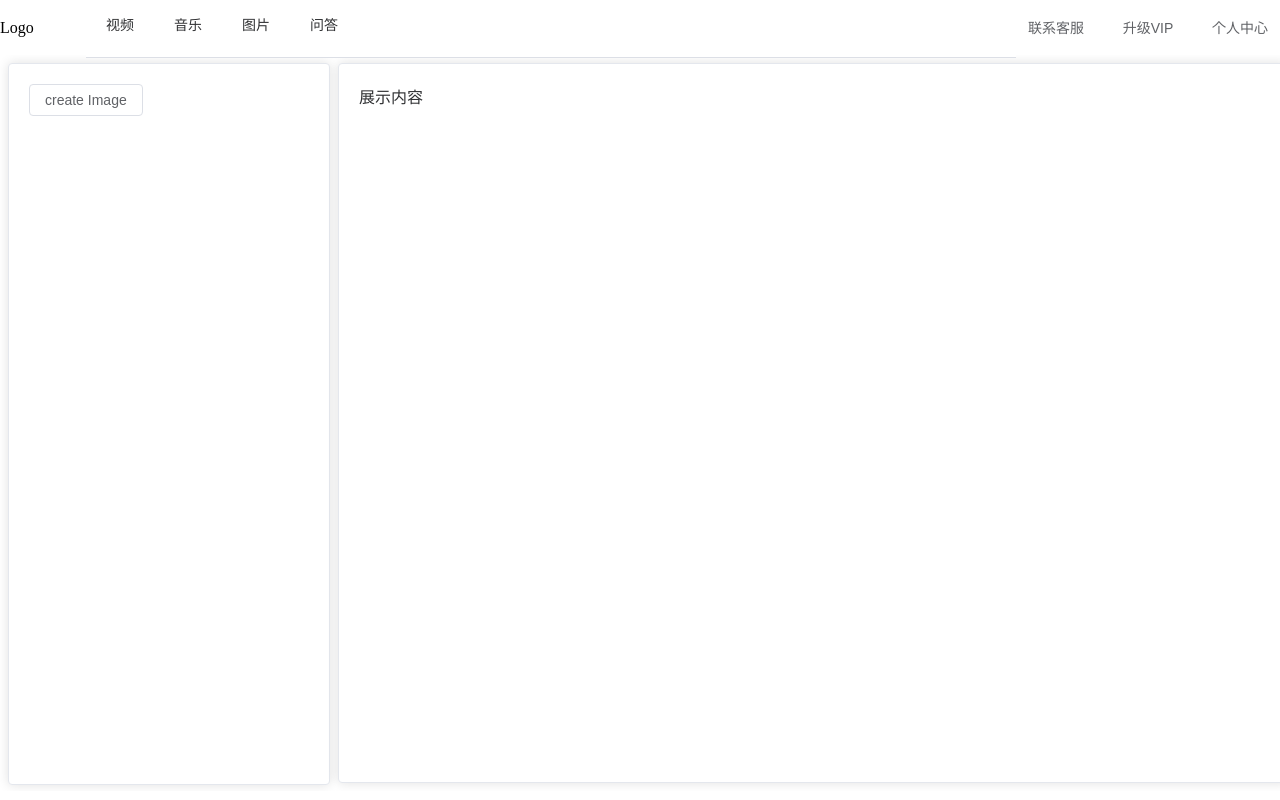
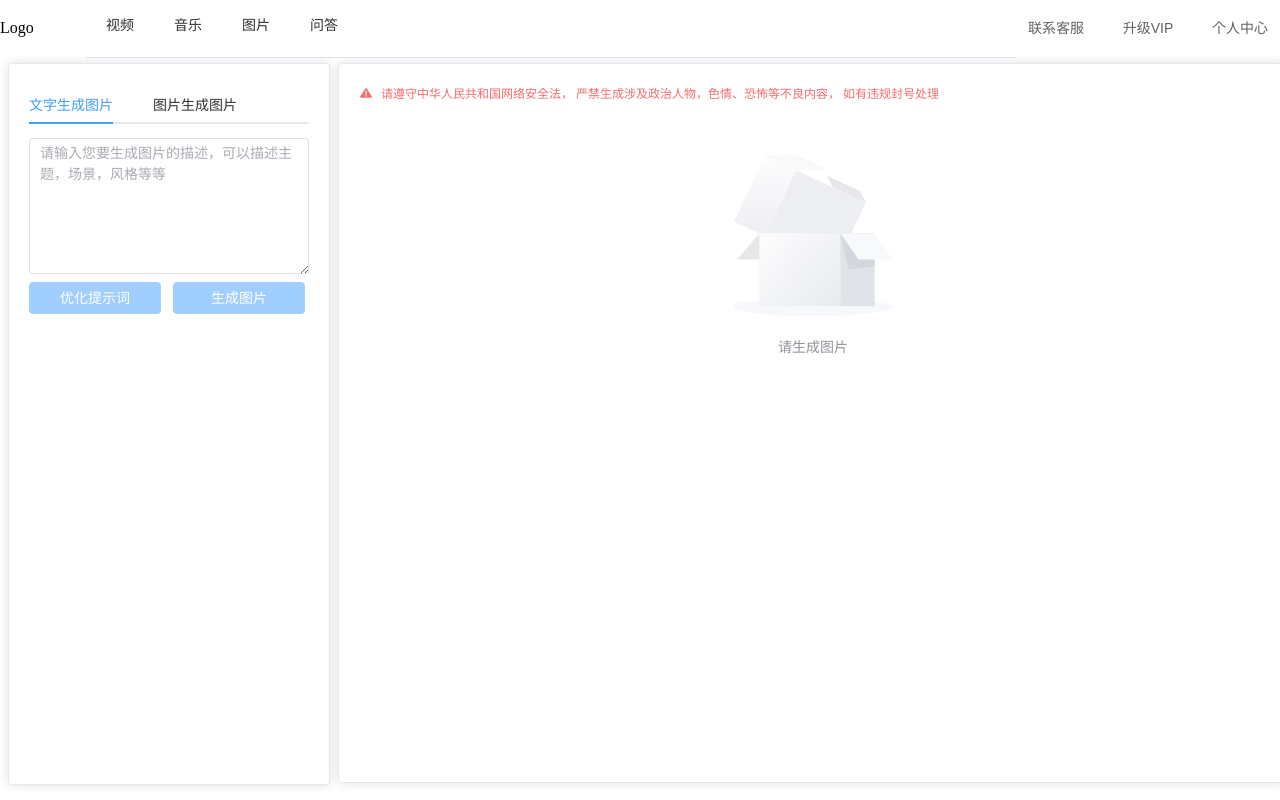
Before and after one commit to xiaojun2sheng/zhiheChat, a Vue app: page /image in a window 1280 px wide. Built offline with nearby package versions, Linux system fonts and the light colour scheme.

Commit message:
生成图片/视频 自定义语音

```diff
--- a/index.html
+++ b/index.html
@@ -4,7 +4,7 @@
     <meta charset="UTF-8" />
     <link rel="icon" type="image/svg+xml" href="/vite.svg" />
     <meta name="viewport" content="width=device-width, initial-scale=1.0" />
-    <title>Vite + Vue</title>
+    <title>chatfire</title>
   </head>
   <body>
     <div id="app"></div>
--- a/package.json
+++ b/package.json
@@ -11,6 +11,7 @@
     "deploy:dev": "vite build && node ./deploy"
   },
   "dependencies": {
+    "@element-plus/icons-vue": "^2.3.1",
     "axios": "^1.7.2",
     "chalk": "^5.3.0",
     "element-plus": "^2.7.7",
--- a/src/api/config.js
+++ b/src/api/config.js
@@ -16,7 +16,7 @@ const service = axios.create({
 });
 
 // 请求拦截器
-let token = 'sk-Y0XzWKGxJbc8oeoQC9FeC7C2E6F84452A2325d18A49d5fB6'
+let token = 'sk-94piBrPZi2DriPw23142114aFeDc4c73Bd350aA64fBd6d0d'
 service.interceptors.request.use(
   config => {
     config.headers['Authorization'] = `Bearer ${token}`;
--- a/src/commonCss/index.less
+++ b/src/commonCss/index.less
@@ -9,6 +9,7 @@
         width: 25%;
         height: 100%;
         margin-right: 8px;
+        overflow-y: auto;
     }
     .right {
         flex: 1;
--- /dev/null
+++ b/src/components/uploadImage.vue
@@ -0,0 +1,46 @@
+<template>
+    <el-upload
+        class="avatar-uploader"
+        :show-file-list="false"
+        :on-success="handleAvatarSuccess"
+        :before-upload="beforeAvatarUpload"
+    >
+        <img v-if="imageUrl" :src="imageUrl" class="avatar" />
+        <div v-else class="no_image_upload">
+            <el-icon  size="24"><Plus /></el-icon>
+            <div>只能上传jpg/png文件，且不超过10MB</div>
+        </div>
+    </el-upload>
+</template>
+<script setup>
+import { ref } from 'vue'
+
+// uploadSuccess
+
+let imageUrl = ref('')
+
+const handleAvatarSuccess = () => {
+}
+
+const beforeAvatarUpload = () => {
+}
+</script>
+
+<style scoped lang="less">
+.avatar-uploader {
+    width: 99%;
+    height: 200px;
+    display: flex;
+    align-items: center;
+    justify-content: center;
+    border: 1px dashed #606266;
+    .no_image_upload {
+        display: flex;
+        flex-direction: column;
+        align-items: center;
+        font-size: 12px;
+        line-height: 40px;
+    }
+}
+
+</style>
--- a/src/main.js
+++ b/src/main.js
@@ -4,9 +4,12 @@ import App from './App.vue'
 import router from './router'
 import ElementPlus from 'element-plus'
 import 'element-plus/dist/index.css'
+import * as ElementPlusIconsVue from '@element-plus/icons-vue'
 
 const app = createApp(App)
 app.use(router)
 app.use(ElementPlus)
-
+for (const [key, component] of Object.entries(ElementPlusIconsVue)) {
+    app.component(key, component)
+}
 app.mount('#app')
--- a/src/views/image.vue
+++ b/src/views/image.vue
@@ -3,35 +3,132 @@
 <template>
     <div class="common_page">
         <el-card class="left" shadow="always">
-            <el-button @click="createImage">create Image</el-button>
+            <el-tabs v-model="activeName">
+                <el-tab-pane label="文字生成图片" name="text">
+                    <el-input
+                        v-model="imageDesc"
+                        style="width: 100%"
+                        :maxlength="200"
+                        :autosize="{ minRows: 6, maxRows: 8 }"
+                        type="textarea"
+                        placeholder="请输入您要生成图片的描述，可以描述主题，场景，风格等等"
+                    />
+
+                    <el-button class="width_btn" @click="batterPrompt" :disabled="!imageDesc" type="primary">优化提示词</el-button>
+                    <el-button class="width_btn" @click="createImage" :disabled="!imageDesc" type="primary">生成图片</el-button>
+                </el-tab-pane>
+                <el-tab-pane label="图片生成图片" name="image">
+                    <UploadImage></UploadImage>
+                </el-tab-pane>
+            </el-tabs>
         </el-card>
-        <el-card class="right" shadow="always">
-            展示内容
-            <div v-for="item in resData" :key="item.url">
-                <img :src="item.url" />
+        <el-card
+            class="right"
+            shadow="always"
+            v-loading="createLoading"
+            element-loading-text="图片正在生成中，请耐心等待..." >
+            <label class="waring_desc">
+                <el-icon size="14"><WarnTriangleFilled /></el-icon>
+                请遵守中华人民共和国网络安全法， 严禁生成涉及政治人物，色情、恐怖等不良内容， 如有违规封号处理
+            </label>
+            <div v-if="resData.length > 0">
+                <div v-for="item in resData" :key="item.url">
+                    <img class="image_item" :src="item.url" />
+                </div>
             </div>
+            <el-empty v-else description="请生成图片" />
         </el-card>
+
+        <!-- 优化提示词 -->
+        <el-dialog
+            v-model="dialogVisible"
+            title="优化提示词"
+            width="500"
+            :before-close="cancelBatterPrompt"
+        >
+            <span v-if="batterImageDesc">{{ batterImageDesc }}</span>
+            <span v-else>正在生成提示词优化，请耐心等待...</span>
+            <template #footer>
+            <div class="dialog-footer">
+                <el-button @click="cancelBatterPrompt">取消</el-button>
+                <el-button type="primary" :disabled="!batterImageDesc" @click="submitBatterPrompt">替换</el-button>
+            </div>
+            </template>
+        </el-dialog>
     </div>
 </template>
 <script setup>
 
 import { ref } from 'vue'
 import { createImgeApi } from '@/api/index'
+import { ElMessage } from 'element-plus'
+import axios from 'axios';
+import UploadImage from '@/components/uploadImage.vue';
 
+let activeName = ref('text')
+
+let imageDesc = ref('')
+let batterImageDesc = ref('')
+// 优化提示词
+let dialogVisible = ref(false)
+const batterPrompt = async () => {
+    dialogVisible.value = true
+    // https://openai.chatfire.cn/prompts?prompt=一直带有雄鹰翅膀的老虎，飞翔在大海上方
+    axios.get('https://openai.chatfire.cn/prompts?prompt=' + imageDesc.value).then(res => {
+        batterImageDesc.value = res.data.result
+    }).catch(error => {
+        ElMessage({ message: '优化提示词失败，请重新尝试一下', type: 'warning' })
+        dialogVisible.value = false
+    });
+}
+
+// 确认替换提示词
+const submitBatterPrompt = () => {
+    imageDesc.value = batterImageDesc.value
+    batterImageDesc.value = ''
+    dialogVisible.value = false
+}
+// 取消替换提示词
+const cancelBatterPrompt = () => {
+    batterImageDesc.value = ''
+    dialogVisible.value = false
+}
+
+// 生成的图片
 let resData = ref([])
+let createLoading = ref(false)
 const createImage = async () => {
+    createLoading.value = true
     let res = await createImgeApi({
         data: {
             model: "stable-diffusion-3",
-            prompt: "A cute baby sea otter",
+            prompt: imageDesc.value,
             n: 1,
             size: "1024x1024"
         }
     })
     resData.value = res.data || []
+    createLoading.value = false
 }
+
 </script>
 
 <style scoped lang="less">
 @import '@/commonCss/index.less';
+.width_btn {
+    width: calc(50% - 8px);
+    margin-top: 8px;
+}
+.waring_desc {
+    font-size: 12px;
+    color: #F56C6C;
+    display: flex;
+    align-items: center;
+    .el-icon {
+        margin-right: 8px;
+    }
+}
+.image_item {
+    width: 40%;
+}
 </style>
--- a/src/views/video.vue
+++ b/src/views/video.vue
@@ -3,17 +3,61 @@
 <template>
     <div class="common_page">
         <el-card class="left" shadow="always">
-            <el-button @click="createVideo">create Video</el-button>
+            <el-tabs v-model="activeName">
+                <el-tab-pane label="文字生成视频" name="text">
+                    <el-input
+                        v-model="videoDesc"
+                        style="width: 100%"
+                        :maxlength="200"
+                        :autosize="{ minRows: 6, maxRows: 8 }"
+                        type="textarea"
+                        placeholder="请输入您要生成视频的描述，可以描述主题，场景，风格等等"
+                    />
+                    <el-button class="width_btn" @click="batterPrompt" :disabled="!videoDesc" type="primary">优化提示词</el-button>
+                    <el-button class="width_btn" @click="createVideo" :disabled="!videoDesc" type="primary">生成视频</el-button>
+                </el-tab-pane>
+                <el-tab-pane label="图片生成视频" name="image">
+                    <UploadImage @uploadSuccess="uploadSuccess"></UploadImage>
+                    <div class="center_btn_box">
+                        <el-button class="width_btn" @click="createVideo" :disabled="!videoDesc" type="primary">生成视频</el-button>
+                    </div>
+                </el-tab-pane>
+            </el-tabs>
         </el-card>
-        <el-card class="right" shadow="always">
-            展示内容
-            <label v-if="createVideoTaskId">视频正在生成中，请耐心等待ing</label>
-            <div v-for="item in resData" :key="item.url">
-                <video width="320" height="240" controls>
+        <el-card
+            class="right"
+            shadow="always"
+            v-loading="createVideoTaskId"
+            element-loading-text="视频正在生成中，请耐心等待...">
+            <label class="waring_desc">
+                <el-icon size="14"><WarnTriangleFilled /></el-icon>
+                请遵守中华人民共和国网络安全法， 严禁生成涉及政治人物，色情、恐怖等不良内容， 如有违规封号处理</label>
+            <div v-if="resData.length > 0">
+                <div v-for="item in resData" :key="item.url">
+                <video width="100%" height="300px" controls>
                     <source :src="item.resource.resource" type="video/mp4">
                 </video>
             </div>
+            </div>
+            <el-empty v-else description="请生成视频" />
         </el-card>
+
+        <!-- 优化提示词 -->
+        <el-dialog
+            v-model="dialogVisible"
+            title="优化提示词"
+            width="500"
+            :before-close="cancelBatterPrompt"
+        >
+            <span v-if="batterVideoDesc">{{ batterVideoDesc }}</span>
+            <span v-else>正在生成提示词优化，请耐心等待...</span>
+            <template #footer>
+            <div class="dialog-footer">
+                <el-button @click="cancelBatterPrompt">取消</el-button>
+                <el-button type="primary" :disabled="!batterVideoDesc" @click="submitBatterPrompt">替换</el-button>
+            </div>
+            </template>
+        </el-dialog>
     </div>
 </template>
 <script setup>
@@ -21,10 +65,42 @@
 import { onMounted, ref } from 'vue'
 import { createVideoKlingApi, getVideoKlingApi } from '@/api/index'
 import { ElMessage } from 'element-plus'
+import axios from 'axios';
+import UploadImage from '@/components/uploadImage.vue';
 
+let activeName = ref('text')
+
+let videoDesc = ref('')
+let batterVideoDesc = ref('')
+// 优化提示词
+let dialogVisible = ref(false)
+const batterPrompt = async () => {
+    dialogVisible.value = true
+    // https://openai.chatfire.cn/prompts?prompt=一直带有雄鹰翅膀的老虎，飞翔在大海上方
+    axios.get('https://openai.chatfire.cn/prompts?prompt=' + videoDesc.value).then(res => {
+        batterVideoDesc.value = res.data.result
+    }).catch(error => {
+        ElMessage({ message: '优化提示词失败，请重新尝试一下', type: 'warning' })
+        dialogVisible.value = false
+    });
+}
+
+// 确认替换提示词
+const submitBatterPrompt = () => {
+    videoDesc.value = batterVideoDesc.value
+    batterVideoDesc.value = ''
+    dialogVisible.value = false
+}
+// 取消替换提示词
+const cancelBatterPrompt = () => {
+    batterVideoDesc.value = ''
+    dialogVisible.value = false
+}
+
+// 生成的视频
 let resData = ref([])
 let createVideoTaskId = ref('')
-
+// 轮训任务
 let intervalId = ref(null)
 
 const createVideo = async () => {
@@ -44,13 +120,13 @@ const createVideo = async () => {
             cfg: 0.5,
             duration: 5,
             negative_prompt: "",
-            prompt: "一只可爱的小狗带着墨镜看花朵，并漏出牙齿哈哈大笑",
+            prompt: videoDesc.value,
             tail_image_url: "",
             url: ""
         }
     })
     createVideoTaskId.value = res.id
-    intervalId.value = setInterval(getVideoTask, 15000);
+    intervalId.value = setInterval(getVideoTask, 30000);
 }
 
 const getVideoTask = async () => {
@@ -69,7 +145,7 @@ const getVideoTask = async () => {
         clearInterval(intervalId.value);
         createVideoTaskId.value = null
     } else {
-        ElMessage({ message: '视频生成失败', type: 'error' })
+        // ElMessage({ message: '视频生成失败', type: 'error' })
     }
 }
 
@@ -77,4 +153,22 @@ const getVideoTask = async () => {
 
 <style scoped lang="less">
 @import '@/commonCss/index.less';
+.width_btn {
+    width: calc(50% - 8px);
+    margin-top: 8px;
+}
+.waring_desc {
+    font-size: 12px;
+    color: #F56C6C;
+    display: flex;
+    align-items: center;
+    .el-icon {
+        margin-right: 8px;
+    }
+}
+.center_btn_box {
+    width: 100%;
+    display: flex;
+    justify-content: center;
+}
 </style>
```
Also changed, not shown: deploy/index.js (+6 -2 lines).
